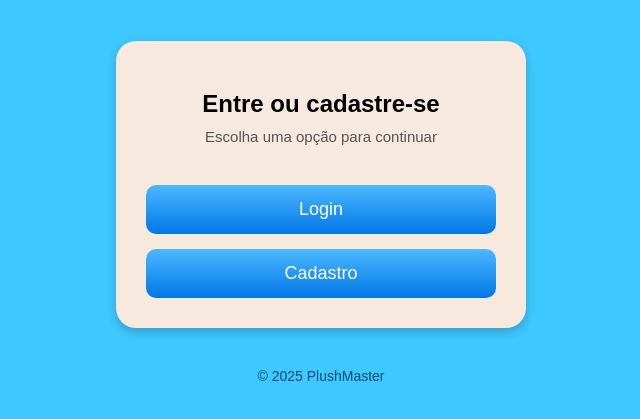
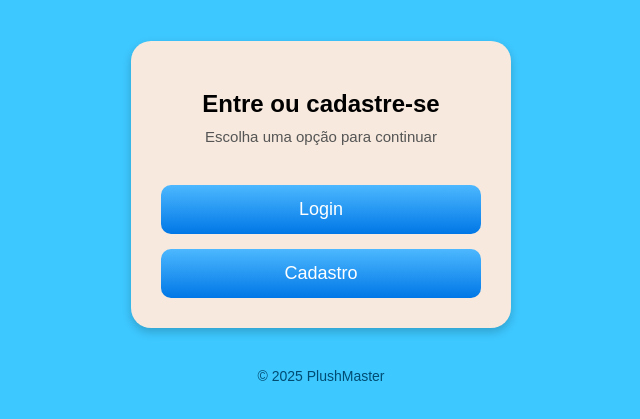
Before and after one commit to fer706/PlushMaster, a plain HTML site: page cadastrologin.html in a window 1280 px wide. Shown: the part 221-640 px from the top of the page, without its empty margins (319-959 px from the left). Drawn offline with Linux system fonts and the light colour scheme.

Commit message:
melhorias

```diff
--- a/cadastrologin.html
+++ b/cadastrologin.html
@@ -33,14 +33,13 @@
 
     .card {
         background: #f7e9dd;
-        width: 90%;
-        max-width: 350px;
+        width: 85%;
+        max-width: 320px;
         margin: 40px auto;
         padding: 30px;
         border-radius: 20px;
         box-shadow: 0 4px 10px rgba(0,0,0,0.2);
     }
-
 
     h2 {
         margin-bottom: 10px;
```
